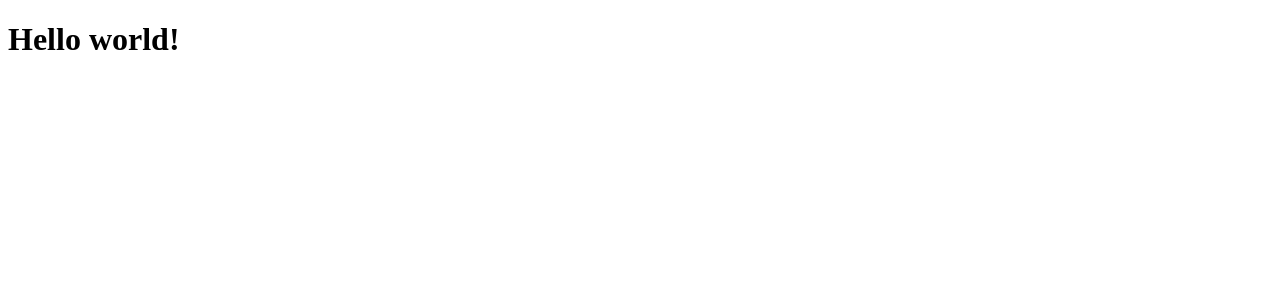
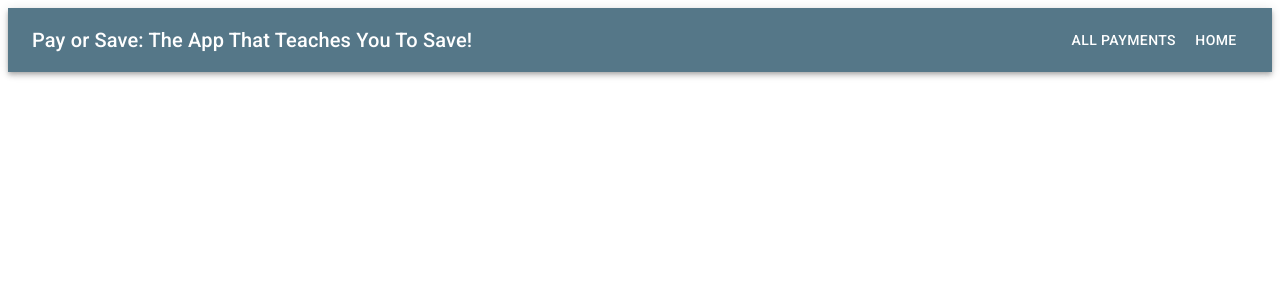
Before and after one commit to JosetteTGarcia/phase-3-build-3-frontend, a React (Create React App) app: page / in a window 1280 px wide. Shown: the top 300 px of the page. Built offline with nearby package versions, Linux system fonts and the light colour scheme.

Commit message:
added nav bad, set up compnents

```diff
--- a/src/App.js
+++ b/src/App.js
@@ -1,10 +1,20 @@
+import { BrowserRouter as Router, Routes, Route } from 'react-router-dom';
+import './App.css';
+import AllPayments from './components/AllPayments'
+import Home from './components/Home'
+import NavBar from './components/NavBar';
+
 
 
 function App() {
   return (
-    <div>
-     <h1> Hello world! </h1>
-    </div>
+    <Router>
+      <NavBar/>
+      <Routes>
+            <Route path="/" element={<Home />} />
+            <Route path="/allpayments" element={<AllPayments/>} />
+        </Routes>
+    </Router>
   );
 }
 
--- /dev/null
+++ b/src/components/AllPayments.js
@@ -0,0 +1,7 @@
+
+function AllPayments(){
+
+
+}
+
+export default AllPayments;
--- /dev/null
+++ b/src/components/Home.js
@@ -0,0 +1,41 @@
+import React from 'react'
+import { makeStyles, Paper, Grid } from '@material-ui/core';
+
+const useStyles = makeStyles((theme) => ({
+  root: {
+    flexGrow: 1,
+  },
+  paper: {
+    padding: theme.spacing(2),
+    textAlign: 'center',
+    color: theme.palette.text.secondary,
+  },
+}));
+
+function Home(){
+  const classes = useStyles();
+
+    <div className={classes.root}>
+      <Grid container spacing={3}>
+        <Grid item xs>
+          <Paper className={classes.paper}>This is where stats will go</Paper>
+        </Grid>
+      </Grid>
+      <Grid container spacing={3}>
+        <Grid item xs>
+          <Paper className={classes.paper}>Top Categories</Paper>
+        </Grid>
+        <Grid item xs={6}>
+          <Paper className={classes.paper}>Payment Submission Form</Paper>
+        </Grid>
+        <Grid item xs>
+          <Paper className={classes.paper}>Top Stores</Paper>
+        </Grid>
+      </Grid>
+    </div>
+
+
+
+}
+
+export default Home;
--- /dev/null
+++ b/src/components/NavBar.js
@@ -0,0 +1,37 @@
+import React from "react";
+import { Link } from 'react-router-dom';
+import {makeStyles, AppBar, Toolbar, Typography, Button} from "@material-ui/core";
+
+
+  const useStyles = makeStyles((theme) => ({
+    root: {
+      flexGrow: 1,
+      boxShadow: "none",
+      backgroundColor: "red"
+    },
+    title: {
+      flexGrow: 1
+    }
+  }));
+
+function NavBar(){
+    const classes = useStyles();
+
+    return (
+      <div className={classes.root}>
+         <AppBar position="static" style={{ background: '#557788' }}>
+          <Toolbar>
+            <Typography variant="h6" className={classes.title}>
+              Pay or Save: The App That Teaches You To Save!
+            </Typography>
+            <Button color="inherit" component={Link} to="/allpayments">All Payments</Button>
+            <Button color="inherit" component={Link} to="/">Home</Button>
+
+          </Toolbar>
+        </AppBar>
+      </div>
+    );
+  }
+
+
+export default NavBar;
```
Also changed, not shown: src/components/PaymentSubmitForm.js (added), src/components/SummaryHeader.js (added), src/components/TopCategories.js (added), src/components/TopStores.js (added), 1 other file (tests, documents, lock files or other folders).
